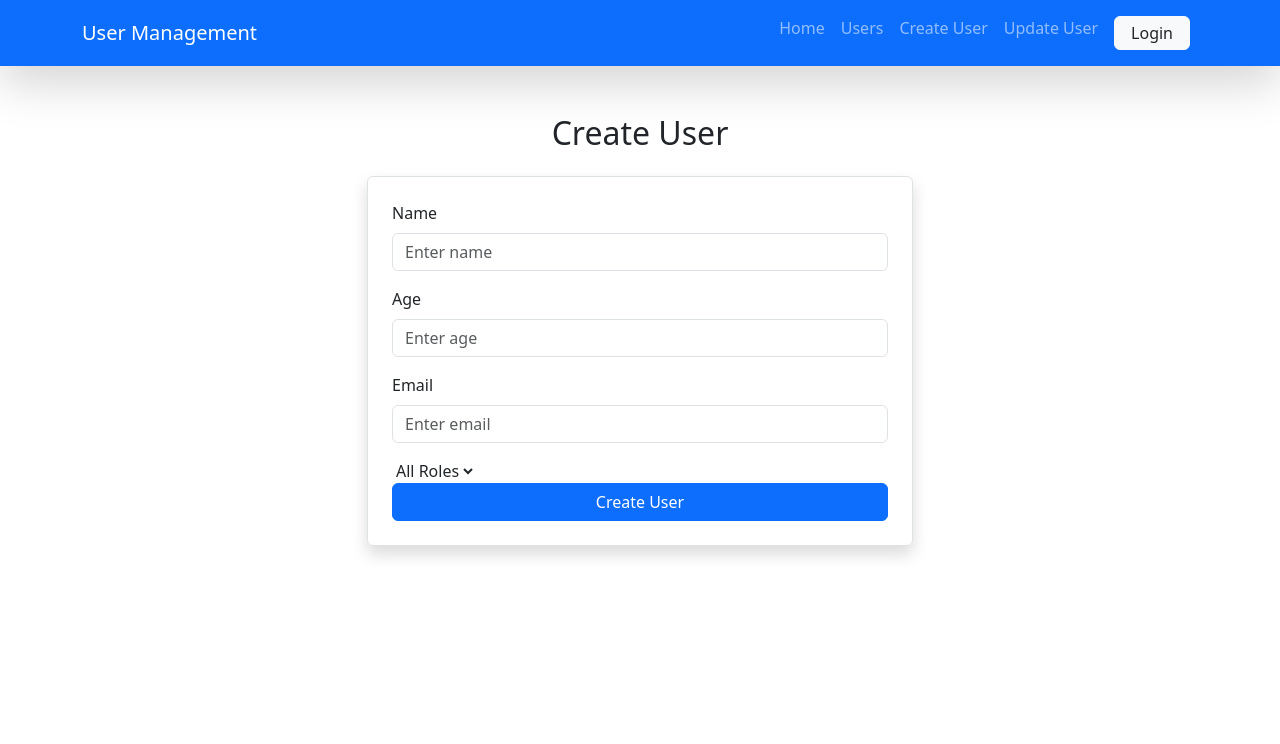
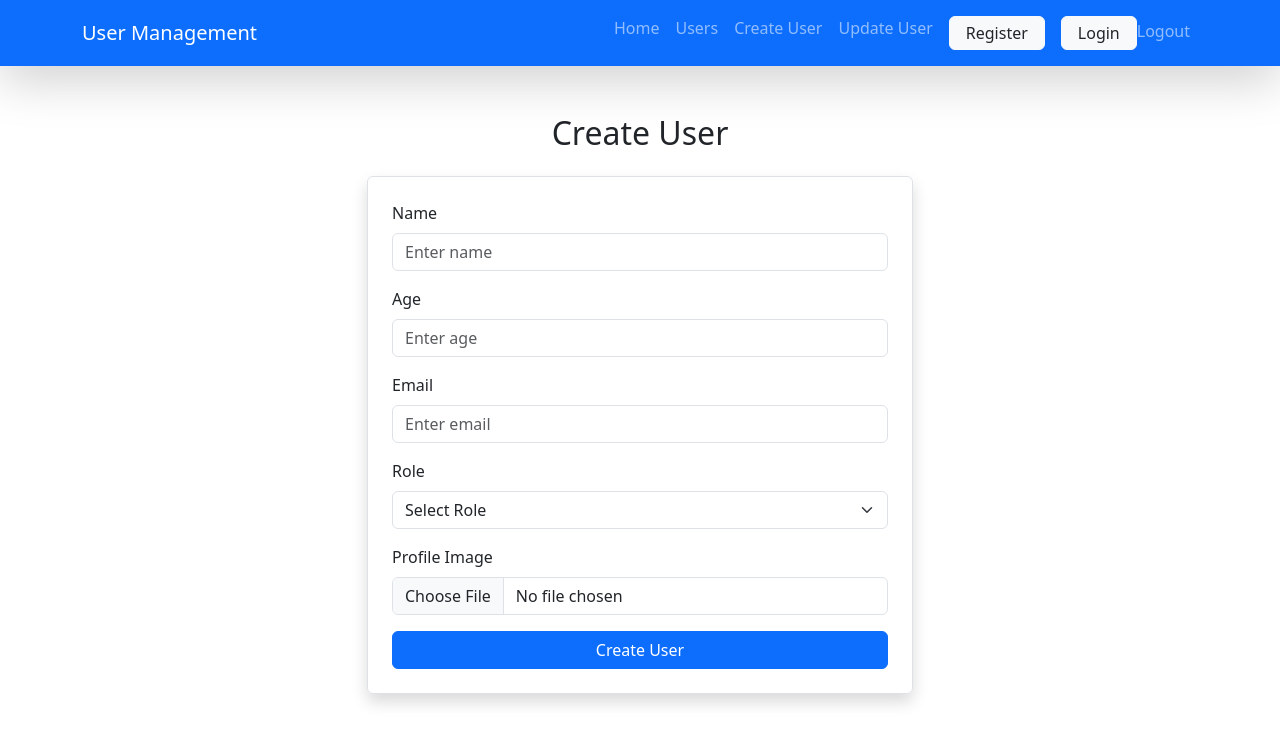
Before and after one commit to safvan-123/Mern-Test-Project, a Next.js app in the folder my-next-app/: page /createuser in a window 1280 px wide. Shown: the top 744 px of the page. Built offline with nearby package versions, Linux system fonts and the light colour scheme; sample sign-in values are in the browser's storage.

Commit message:
new changes

```diff
--- a/my-next-app/package.json
+++ b/my-next-app/package.json
@@ -8,7 +8,7 @@
     "start": "next start",
     "lint": "next lint"
   },
-  "proxy": "http://localhost:5000",
+ "proxy": "https://mern-test-project-5.onrender.com",
   "dependencies": {
     "@netlify/next": "^1.4.9",
     "axios": "^1.8.4",
--- a/my-next-app/src/app/createuser/page.jsx
+++ b/my-next-app/src/app/createuser/page.jsx
@@ -12,26 +12,115 @@ export default function Page() {
     age: "",
     email: "",
     role: "",
+    image: null,
   });
 
-  const [message, setMessage] = useState(null); // State for success/error messages
+  const [message, setMessage] = useState(null);
 
   const handleChange = (e) => {
-    setFormData({ ...formData, [e.target.name]: e.target.value });
+    const { name, value, files } = e.target;
+
+    if (name === "image") {
+      setFormData({ ...formData, image: files[0] }); // For file input
+    } else {
+      setFormData({ ...formData, [name]: value });
+    }
   };
-  console.log(formData);
+
+  // const handleSubmit = async (e) => {
+  //   e.preventDefault();
+  //   console.log("clicked");
+
+  //   try {
+  //     let uploadedImageUrl = "";
+
+  //     // First upload image to Cloudinary
+  //     if (formData.image) {
+  //       const imageData = new FormData();
+  //       imageData.append("file", formData.image);
+  //       imageData.append("upload_preset", "unsigned_preset"); // 👉 Replace with your Cloudinary upload preset
+  //       imageData.append("cloud_name", "dmsybcze6"); // 👉 Replace with your Cloudinary cloud name
+
+  //       const cloudinaryResponse = await axios.post(
+  //         "https://api.cloudinary.com/v1_1/dmsybcze6/image/upload",
+  //         imageData
+  //       );
+
+  //       uploadedImageUrl = cloudinaryResponse.data.secure_url;
+  //     }
+
+  //     // Now send the form data + uploaded image URL to your server
+  //     const submitData = {
+  //       name: formData.name,
+  //       age: formData.age,
+  //       email: formData.email,
+  //       role: formData.role,
+  //       image: uploadedImageUrl, // Send URL
+  //     };
+  //     console.log(submitData);
+
+  //     const res = await axios.post(
+  //       "https://mern-test-project-5.onrender.com/createuser",
+  //       submitData
+  //     );
+  //     console.log(res);
+
+  //     setMessage({ type: "success", text: "User created successfully!" });
+  //     router.push("/users");
+  //   } catch (err) {
+  //     console.error(err);
+  //     setMessage({ type: "danger", text: "Failed to create user!" });
+  //   }
+  // };
 
   const handleSubmit = async (e) => {
     e.preventDefault();
+    console.log("clicked");
+
     try {
+      let uploadedImageUrl = "";
+
+      if (formData.image) {
+        const imageData = new FormData();
+        imageData.append("file", formData.image);
+        imageData.append("upload_preset", "unsigned_preset"); // your Cloudinary preset
+        imageData.append("cloud_name", "dmsybcze6");
+
+        const cloudinaryResponse = await axios.post(
+          "https://api.cloudinary.com/v1_1/dmsybcze6/image/upload",
+          imageData
+        );
+
+        if (cloudinaryResponse.data && cloudinaryResponse.data.secure_url) {
+          uploadedImageUrl = cloudinaryResponse.data.secure_url;
+        } else {
+          throw new Error("Failed to get uploaded image URL from Cloudinary");
+        }
+      } else {
+        throw new Error("No image selected to upload");
+      }
+
+      const submitData = {
+        name: formData.name,
+        age: formData.age,
+        email: formData.email,
+        role: formData.role,
+        image: uploadedImageUrl, // Now guaranteed
+      };
+
+      console.log("Submitting data:", submitData);
+
       const res = await axios.post(
         "https://mern-test-project-5.onrender.com/createuser",
-        formData
+        submitData
       );
       console.log(res);
+
+      setMessage({ type: "success", text: "User created successfully!" });
       router.push("/users");
     } catch (err) {
-      console.log(err);
+      console.error("Error during submission:", err);
+      setMessage({ type: "danger", text: "Failed to create user!" });
     }
   };
 
@@ -77,11 +166,31 @@ export default function Page() {
                 required
               />
             </Form.Group>
-            <select value={formData?.role} onChange={handleChange} name="role">
-              <option value="">All Roles</option>
-              <option value="admin">Admin</option>
-              <option value="user">User</option>
-            </select>
+
+            <Form.Group className="mb-3">
+              <Form.Label>Role</Form.Label>
+              <Form.Select
+                name="role"
+                value={formData.role}
+                onChange={handleChange}
+                required
+              >
+                <option value="">Select Role</option>
+                <option value="admin">Admin</option>
+                <option value="user">User</option>
+              </Form.Select>
+            </Form.Group>
+
+            {/* New Image Upload Field */}
+            <Form.Group className="mb-3">
+              <Form.Label>Profile Image</Form.Label>
+              <Form.Control
+                type="file"
+                name="image"
+                accept="image/*"
+                onChange={handleChange}
+              />
+            </Form.Group>
 
             <Button variant="primary" type="submit" className="w-100">
               Create User
--- a/my-next-app/src/app/login/page.jsx
+++ b/my-next-app/src/app/login/page.jsx
@@ -1,8 +1,8 @@
 "use client";
+
 import React, { useState } from "react";
 import axios from "axios";
-import {} from "react";
-import "../styles/Login.css"; // Import the new CSS file for styling
+import "../styles/Login.css";
 import { useRouter } from "next/navigation";
 
 function Login() {
@@ -20,10 +20,9 @@ function Login() {
       );
       localStorage.setItem("token", res.data.token);
       alert("Logged in successfully!");
-      router.push("/users");
+      router.push("/users"); // navigate to users page after login
     } catch (err) {
-      console.log(err.response.data.msg);
-      alert(err.response.data.msg);
+      alert(err?.response?.data?.msg || "Login failed");
     }
   };
 
@@ -57,7 +56,7 @@ function Login() {
           Login
         </button>
         <div className="divider">OR</div>
-        <a href={"https://mern-test-project-5.onrender.com/api/auth/google"}>
+        <a href="https://mern-test-project-5.onrender.com/api/auth/google">
           <button className="google-btn">Login with Google</button>
         </a>
       </div>
--- a/my-next-app/src/app/register/page.jsx
+++ b/my-next-app/src/app/register/page.jsx
@@ -1,7 +1,8 @@
 "use client";
+
 import React, { useState } from "react";
 import axios from "axios";
-import "../styles/Register.css"; // Import the CSS file for styling
+import "../styles/Register.css";
 import { useRouter } from "next/navigation";
 
 function Register() {
@@ -19,9 +20,9 @@ function Register() {
       );
       localStorage.setItem("token", res.data.token);
       alert("Registered successfully!");
-      router.push("/login");
+      router.push("/users"); // push to users page after register
     } catch (err) {
-      alert(err.response.data.msg);
+      alert(err?.response?.data?.msg || "Registration failed");
     }
   };
 
@@ -65,7 +66,7 @@ function Register() {
           Register
         </button>
         <div className="divider">OR</div>
-        <a href={`${process.env.REACT_APP_API}/api/auth/google`}>
+        <a href="https://mern-test-project-5.onrender.com/api/auth/google">
           <button className="google-btn">Register with Google</button>
         </a>
       </div>
--- a/my-next-app/src/app/users/UsersPage.js
+++ b/my-next-app/src/app/users/UsersPage.js
@@ -21,6 +21,7 @@ const UsersPage = () => {
   const [age, setAge] = useState("");
   const [sortBy, setSortBy] = useState("createdAt");
   const [order, setOrder] = useState("desc");
+  const [user, setUser] = useState(null);
 
   const fetchUsers = useCallback(async () => {
     try {
@@ -51,6 +52,29 @@ const UsersPage = () => {
     setpages(currentPage);
     setsearchTerm(search);
     fetchUsers();
+    const checkAuth = async () => {
+      const token = localStorage.getItem("token");
+      if (!token) {
+        router.push("/login"); // no token, force login
+        return;
+      }
+
+      try {
+        const res = await axios.get(
+          "https://mern-test-project-5.onrender.com/api/auth/users",
+          {
+            headers: { Authorization: `Bearer ${token}` },
+          }
+        );
+        setUser(res.data);
+      } catch (err) {
+        console.error(err);
+        localStorage.removeItem("token");
+        router.push("/login");
+      }
+    };
+
+    checkAuth();
   }, [
     search,
     currentPage,
@@ -61,7 +85,9 @@ const UsersPage = () => {
     fetchUsers,
     setpages,
     setsearchTerm,
+    router,
   ]);
+
   const deleteUser = async (id) => {
     try {
       const token = localStorage.getItem("token");
--- a/my-next-app/src/components/Header.jsx
+++ b/my-next-app/src/components/Header.jsx
@@ -1,57 +1,11 @@
-// "use client";
-
-// import Link from "next/link";
-// import { Navbar, Nav, Container, Button } from "react-bootstrap";
-
-// const MyNavbar = () => {
-//   return (
-//     <Navbar bg="primary" variant="dark" expand="lg" className="shadow-lg">
-//       <Container>
-//         <Navbar.Brand as={Link} href="/">
-//           User Management
-//         </Navbar.Brand>
-//         <Navbar.Toggle aria-controls="navbar-nav" />
-//         <Navbar.Collapse id="navbar-nav">
-//           <Nav className="ms-auto">
-//             <Nav.Link as={Link} href="/">
-//               Home
-//             </Nav.Link>
-//             <Nav.Link as={Link} href="/users">
-//               Users
-//             </Nav.Link>
-//             <Nav.Link as={Link} href="/createuser">
-//               Create User
-//             </Nav.Link>
-//             <Nav.Link as={Link} href="/updateuser">
-//               Update User
-//             </Nav.Link>
-//           </Nav>
-//           {/* <Button variant="light" className="ms-3"> */}
-//           <a className="btn btn-light">
-//             <Nav.Link
-//               as={Link}
-//               href="/login"
-//               className="text-dark"
-//               // style={{ backgroundColor: "white" }}
-//             >
-//               Login
-//             </Nav.Link>
-//           </a>
-//           {/* </Button> */}
-//         </Navbar.Collapse>
-//       </Container>
-//     </Navbar>
-//   );
-// };
-
-// export default MyNavbar;
-
 "use client";
 
 import Link from "next/link";
+import { useRouter } from "next/navigation";
 import { Navbar, Nav, Container, Button } from "react-bootstrap";
 
 const MyNavbar = () => {
+  const router = useRouter();
   return (
     <Navbar bg="primary" variant="dark" expand="lg" className="shadow-lg">
       <Container>
@@ -73,10 +27,25 @@ const MyNavbar = () => {
             <Nav.Link as={Link} href="/updateuser">
               Update User
             </Nav.Link>
+            <Nav.Link as={Link} href="/register">
+              <Button variant="light" className="text-dark px-3 py-1">
+                Register
+              </Button>
+            </Nav.Link>
             <Nav.Link as={Link} href="/login">
               <Button variant="light" className="text-dark px-3 py-1">
                 Login
               </Button>
+              {/* <h2>Welcome {user.name}!</h2>
+              <p>Email: {user.email}</p> */}
+              <button
+                onClick={() => {
+                  localStorage.removeItem("token");
+                  router.push("/login");
+                }}
+              >
+                Logout
+              </button>
             </Nav.Link>
           </Nav>
         </Navbar.Collapse>
--- /dev/null
+++ b/my-next-app/src/components/ProtectedRoute.jsx
@@ -0,0 +1,25 @@
+"use client";
+
+import { useRouter } from "next/navigation";
+import { useEffect, useState } from "react";
+
+export default function ProtectedRoute({ children }) {
+  const router = useRouter();
+  const [loading, setLoading] = useState(true);
+
+  useEffect(() => {
+    const token = localStorage.getItem("token");
+
+    if (!token) {
+      router.push("/login");
+    } else {
+      setLoading(false); // Only render children if logged in
+    }
+  }, []);
+
+  if (loading) {
+    return <div>Loading...</div>; // or spinner
+  }
+
+  return children;
+}
```
Also changed, not shown: my-next-app/src/app/layout.jsx (+23 -1 lines).
